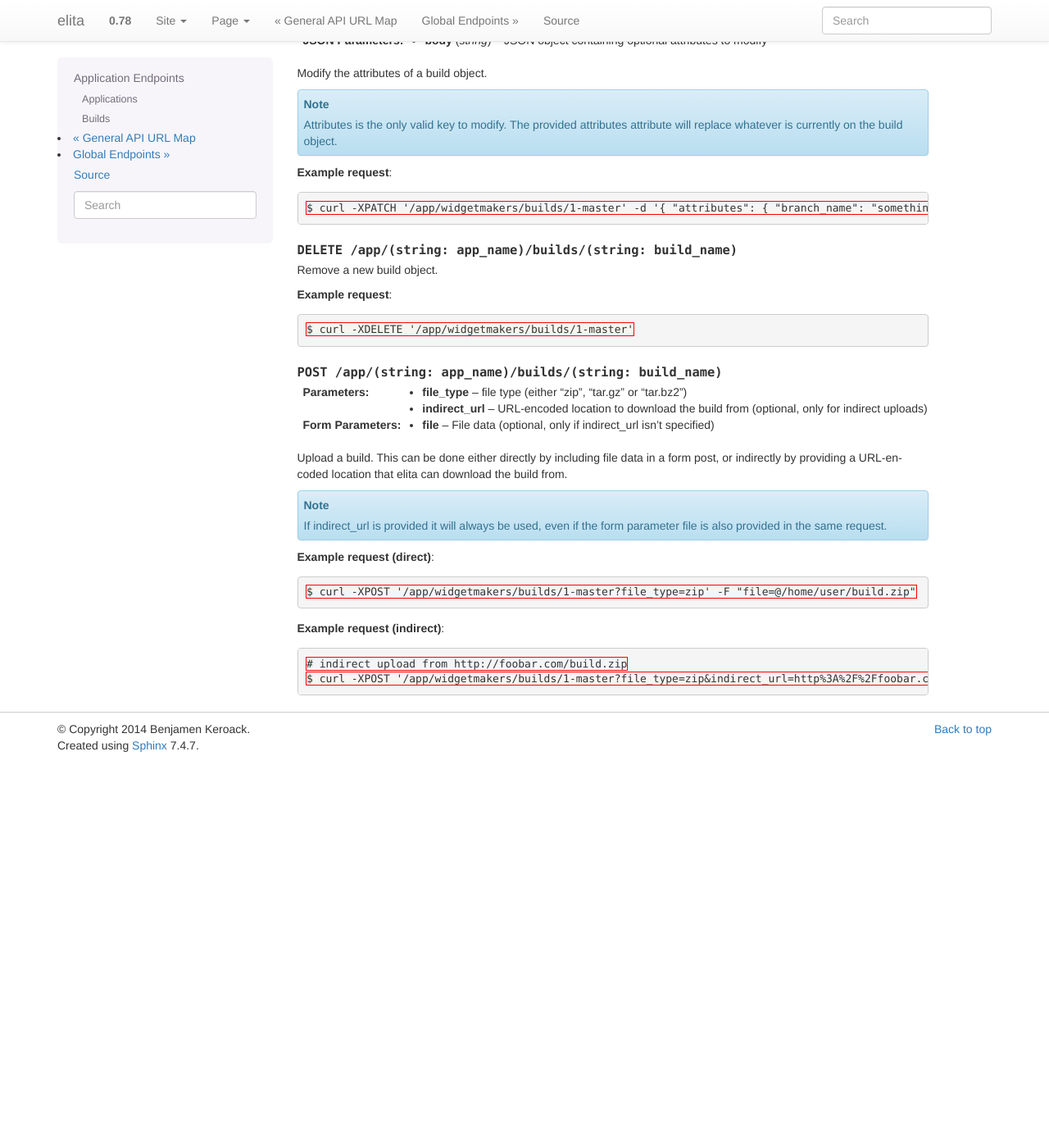
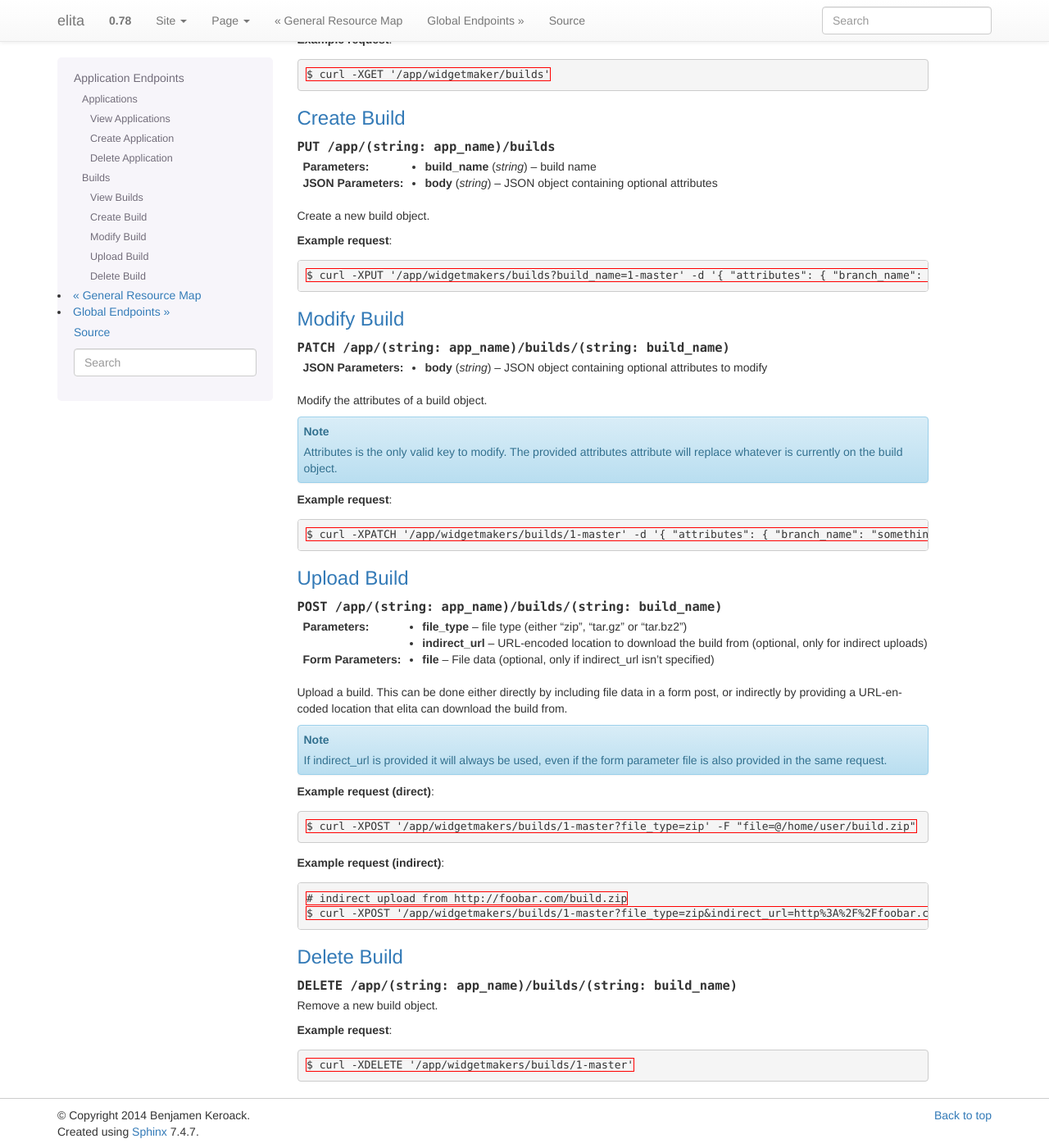
Before and after one commit to bkeroack/elita, a Sphinx documentation site: the page built from doc/app.rst, in a window 1280 px wide and 1400 px high, scrolled down 1263 px. Shown: the whole window at 82% size. Built offline with Sphinx 7.4.7, drawn with Linux system fonts in a browser that asks for light colours; pages that are not in the unit, such as notebooks, are missing from menus; before the commit the page ends 2192 px from its top, so only the background shows below that; some of the changed text lies outside the part shown.

```diff
--- a/doc/app.rst
+++ b/doc/app.rst
@@ -7,6 +7,9 @@ Application Endpoints
 
 Applications
 ------------
+
+View Applications
+^^^^^^^^^^^^^^^^^
 
 .. http:get::   /app
 
@@ -18,6 +21,9 @@ Applications
    .. sourcecode:: http
 
       $ curl -XGET '/app'
+
+Create Application
+^^^^^^^^^^^^^^^^^^
 
 .. http:put::   /app
 
@@ -32,6 +38,10 @@ Applications
    .. sourcecode:: http
 
       $ curl -XPUT '/app?app_name=widgetmaker'
+
+
+Delete Application
+^^^^^^^^^^^^^^^^^^
 
 .. http:delete::   /app/(string: app_name)
 
@@ -50,6 +60,9 @@ Applications
 Builds
 ------
 
+View Builds
+^^^^^^^^^^^
+
 .. http:get::   /app/(string: app_name)/builds
 
    Returns list of all application builds.
@@ -61,6 +74,9 @@ Builds
 
       $ curl -XGET '/app/widgetmaker/builds'
 
+
+Create Build
+^^^^^^^^^^^^
 
 .. http:put::   /app/(string: app_name)/builds
 
@@ -75,6 +91,10 @@ Builds
    .. sourcecode:: http
 
       $ curl -XPUT '/app/widgetmakers/builds?build_name=1-master' -d '{ "attributes": { "branch_name": "master" } }'
+
+
+Modify Build
+^^^^^^^^^^^^
 
 .. http:patch::   /app/(string: app_name)/builds/(string: build_name)
 
@@ -92,15 +112,9 @@ Builds
 
       $ curl -XPATCH '/app/widgetmakers/builds/1-master' -d '{ "attributes": { "branch_name": "something-else" } }'
 
-.. http:delete::   /app/(string: app_name)/builds/(string: build_name)
 
-   Remove a new build object.
-
-   **Example request**:
-
-   .. sourcecode:: http
-
-      $ curl -XDELETE '/app/widgetmakers/builds/1-master'
+Upload Build
+^^^^^^^^^^^^
 
 .. http:post::   /app/(string: app_name)/builds/(string: build_name)
 
@@ -127,3 +141,17 @@ Builds
 
       # indirect upload from http://foobar.com/build.zip
       $ curl -XPOST '/app/widgetmakers/builds/1-master?file_type=zip&indirect_url=http%3A%2F%2Ffoobar.com%2Fbuild.zip'
+
+
+Delete Build
+^^^^^^^^^^^^
+
+.. http:delete::   /app/(string: app_name)/builds/(string: build_name)
+
+   Remove a new build object.
+
+   **Example request**:
+
+   .. sourcecode:: http
+
+      $ curl -XDELETE '/app/widgetmakers/builds/1-master'
--- a/doc/urlmap.rst
+++ b/doc/urlmap.rst
@@ -1,10 +1,9 @@
-===================
-General API URL Map
-===================
+====================
+General Resource Map
+====================
 
-.. sourcecode:: http
 
-   app/
+app/
 
          example_app/
 
@@ -21,11 +20,11 @@ General API URL Map
                 actions/
                         - CustomScriptedAction
 
-   server/
+server/
         - server001
         - server002
 
-   global/
+global/
 
         users/
                 - john_smith
@@ -41,5 +40,5 @@ General API URL Map
         gitproviders/
                 - mygitprovider
 
-   job/
+job/
         - 25892e17-80f6-415f-9c65-7395632f0223
```
Also changed, not shown: doc/global.rst (+99 -48 lines).
